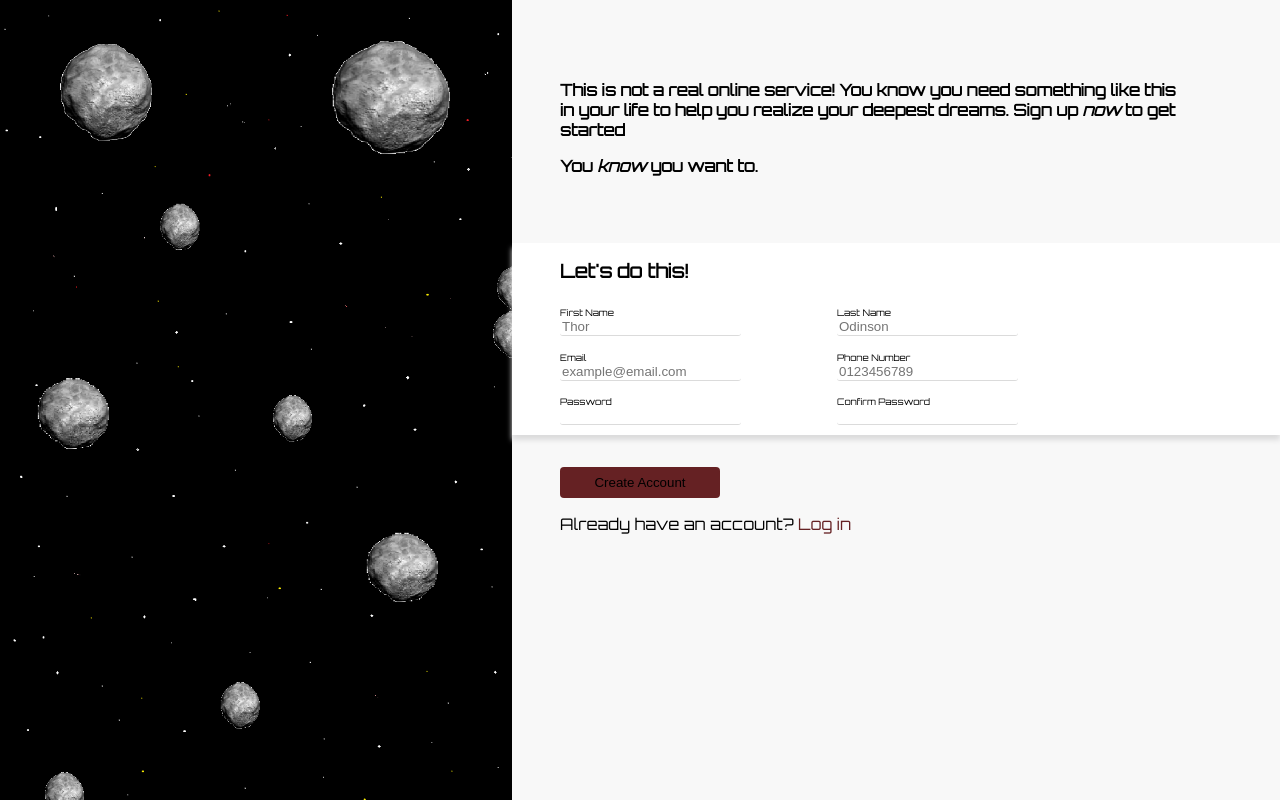
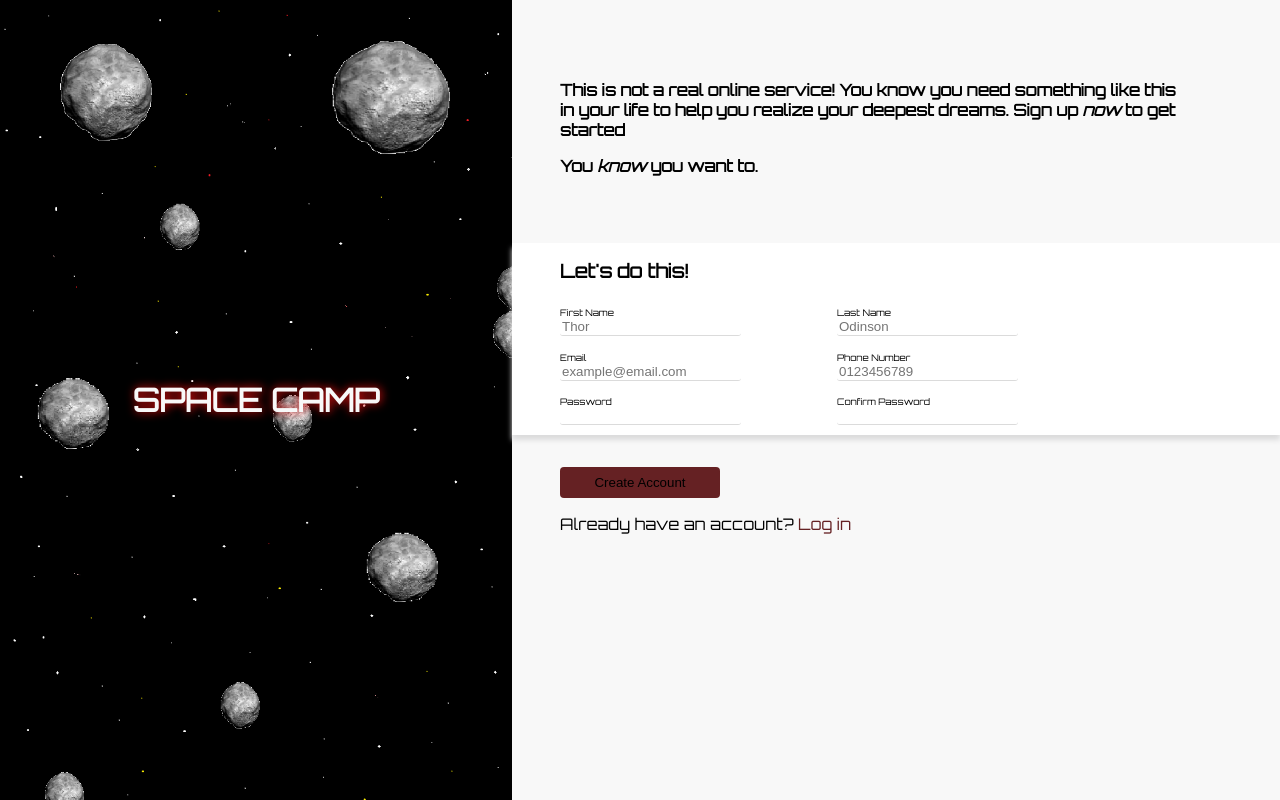
Before and after one commit to playtunes100/sign-up-form, a plain HTML site: page index.html in a window 1280 px wide. Drawn offline with Linux system fonts and the light colour scheme.

Commit message:
Add company name html and style

```diff
--- a/css/styles.css
+++ b/css/styles.css
@@ -12,7 +12,23 @@ body {
     flex: auto;
     width: 40vw;
     height: 100vh;
+
 }
+.side-image > div {
+    width: inherit;
+    height: inherit;
+    color: #f8f8f8;
+    text-align: center;
+    display: flex;
+    flex-direction: column;
+    justify-content: center;
+
+}
+.side-image > div > h1 {
+
+    text-shadow: #fa1111 1px 0 10px;
+}
+
 .main-container {
     background-color: #f8f8f8;
     flex: auto;
--- a/index.html
+++ b/index.html
@@ -11,7 +11,7 @@
 </head>
 <body>
     <div class="side-image">
-
+        <div><h1>SPACE CAMP</h1></div>
     </div>
     <div class="main-container">
         <main>
```
